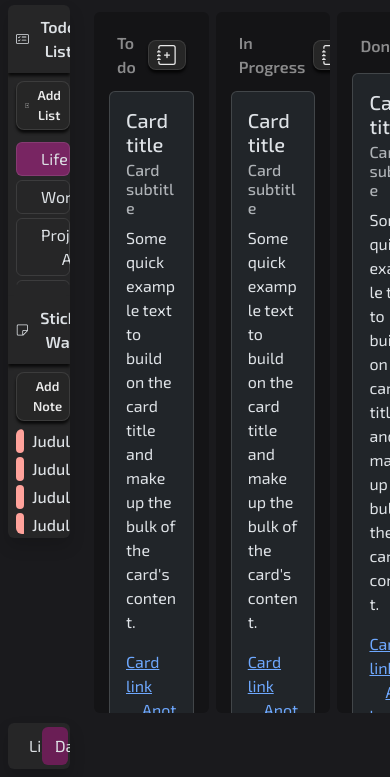
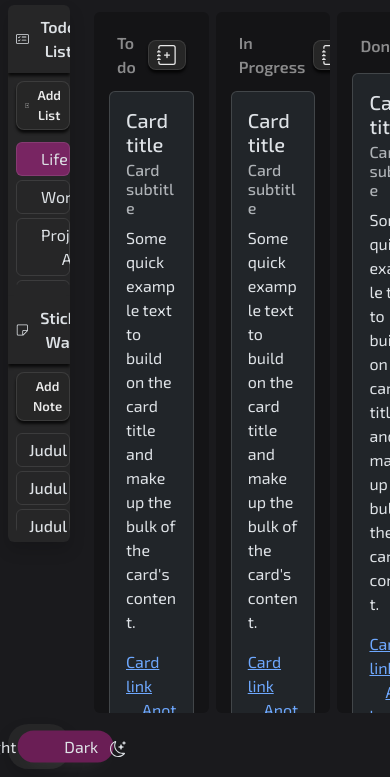
Before and after one commit to Deyand03/TodoList, a plain HTML site: page index.html in a window 390 px wide. Shown: the part 67-844 px from the top of the page. Drawn offline with nearby package versions, Linux system fonts and the light colour scheme; a web font is replaced by a local one.

Commit message:
menambahkan animasi tombol dark mode, menggunakan class position, tidak efektif dan tidak bekerja responsive

```diff
--- a/index.html
+++ b/index.html
@@ -78,7 +78,7 @@
                             </div>
 
                             <!-- List Todo -->
-                            <div class="d-flex flex-column gap-1 list-unstyled ms-2 pb-1 fw-medium rounded list-sticky" style="max-height: 150px;">
+                            <div class="d-flex flex-column gap-1 ms-2 pb-1 fw-medium rounded list-sticky" style="max-height: 150px;">
                                 <div class="rounded list-items mt-1" style="background-color: rgba(156, 37, 125, 0.7);">
                                     <button class="btn d-flex align-items-center gap-3 p-2 py-1 border-0" style="width: 100%;">
                                         <svg xmlns="http://www.w3.org/2000/svg" width="20" height="20" fill="currentColor" class="bi bi-activity" viewBox="0 0 16 16"><path fill-rule="evenodd" d="M6 2a.5.5 0 0 1 .47.33L10 12.036l1.53-4.208A.5.5 0 0 1 12 7.5h3.5a.5.5 0 0 1 0 1h-3.15l-1.88 5.17a.5.5 0 0 1-.94 0L6 3.964 4.47 8.171A.5.5 0 0 1 4 8.5H.5a.5.5 0 0 1 0-1h3.15l1.88-5.17A.5.5 0 0 1 6 2"/></svg>
@@ -153,43 +153,32 @@
                                 </button>
                             </div>
                             <!-- List Sticky -->
-                            <div class="d-flex flex-column gap-1 list-unstyled ms-2 mb-1 fw-medium rounded list-sticky" style="max-height: 105px;">
-                                <div class="d-flex gap-2">
+                            <div class="d-flex flex-column gap-1 ms-2 mb-2 pb-1 pt-1 fw-medium rounded list-sticky" style="max-height: 105px;">
+                                <div class="d-flex gap-2 rounded list-items p-1">
                                     <div class="rounded"
                                         style="width: 24px;height: 24px; background-color: #FFA29B !important;">
                                     </div>
                                     <span id="judul1">Judul</span>
                                 </div>
-                                <div class="d-flex gap-2">
+                                <div class="d-flex gap-2 rounded list-items p-1">
                                     <div class="rounded"
                                         style="width: 24px;height: 24px; background-color: #FFA29B !important;">
                                     </div>
                                     <span id="judul1">Judul</span>
                                 </div>
-                                <div class="d-flex gap-2">
+                                <div class="d-flex gap-2 rounded list-items p-1">
                                     <div class="rounded"
                                         style="width: 24px;height: 24px; background-color: #FFA29B !important;">
                                     </div>
                                     <span id="judul1">Judul</span>
                                 </div>
-                                <div class="d-flex gap-2">
+                                <div class="d-flex gap-2 rounded list-items p-1">
                                     <div class="rounded"
                                         style="width: 24px;height: 24px; background-color: #FFA29B !important;">
                                     </div>
                                     <span id="judul1">Judul</span>
                                 </div>
-                                <div class="d-flex gap-2">
-                                    <div class="rounded"
-                                        style="width: 24px;height: 24px; background-color: #FFA29B !important;">
-                                    </div>
-                                    <span id="judul1">Judul</span>
-                                </div>
-                                <div class="d-flex gap-2">
-                                    <div class="rounded"
-                                        style="width: 24px;height: 24px; background-color: #FFA29B !important;">
-                                    </div>
-                                    <span id="judul1">Judul</span>
-                                </div>
+
                             </div>
                         </div>
                         <!-- List Sticky End -->
@@ -197,11 +186,28 @@
                     <!-- Content End -->
 
                     <!-- Footer -->
-                    <div class="shadow rounded py-1 px-2 d-flex flex-column gap-2 border-list overflow-hidden"
-                        style="background-color: var(--bg-secondary);">
-                        <div class="d-flex">
-                            <button class="btn col-6">Light</button>
-                            <button class="btn col-6" style="background-color: #6A1E55;">Dark</button>
+                    <div class="shadow d-flex flex-column position-relative"
+                        style="background-color: var(--bg-secondary);border-radius: 20px;height: 2.8rem;">
+                        <div class="d-flex justify-content-center gap-4" style="z-index: 3;height: 100%;">
+                            <div class="d-flex align-items-center justify-content-center">
+                                <div class="aspect-ratio 1/1">
+                                    <svg xmlns="http://www.w3.org/2000/svg" width="16" height="16" fill="currentColor" class="bi bi-sun" viewBox="0 0 16 16">
+                                        <path d="M8 11a3 3 0 1 1 0-6 3 3 0 0 1 0 6m0 1a4 4 0 1 0 0-8 4 4 0 0 0 0 8M8 0a.5.5 0 0 1 .5.5v2a.5.5 0 0 1-1 0v-2A.5.5 0 0 1 8 0m0 13a.5.5 0 0 1 .5.5v2a.5.5 0 0 1-1 0v-2A.5.5 0 0 1 8 13m8-5a.5.5 0 0 1-.5.5h-2a.5.5 0 0 1 0-1h2a.5.5 0 0 1 .5.5M3 8a.5.5 0 0 1-.5.5h-2a.5.5 0 0 1 0-1h2A.5.5 0 0 1 3 8m10.657-5.657a.5.5 0 0 1 0 .707l-1.414 1.415a.5.5 0 1 1-.707-.708l1.414-1.414a.5.5 0 0 1 .707 0m-9.193 9.193a.5.5 0 0 1 0 .707L3.05 13.657a.5.5 0 0 1-.707-.707l1.414-1.414a.5.5 0 0 1 .707 0m9.193 2.121a.5.5 0 0 1-.707 0l-1.414-1.414a.5.5 0 0 1 .707-.707l1.414 1.414a.5.5 0 0 1 0 .707M4.464 4.465a.5.5 0 0 1-.707 0L2.343 3.05a.5.5 0 1 1 .707-.707l1.414 1.414a.5.5 0 0 1 0 .708"/>
+                                    </svg>
+                                </div>
+                                <button class="btn border-0" id="light-button">Light</button>
+                            </div>
+                            <div class="d-flex align-items-center justify-content-center" style="z-index: 3;">
+                                <button class="btn border-0" id="dark-button">Dark</button>
+                                <div class="aspect-ratio 1/1">
+                                    <svg xmlns="http://www.w3.org/2000/svg" width="16" height="16" fill="currentColor" class="bi bi-moon-stars" viewBox="0 0 16 16">
+                                        <path d="M6 .278a.77.77 0 0 1 .08.858 7.2 7.2 0 0 0-.878 3.46c0 4.021 3.278 7.277 7.318 7.277q.792-.001 1.533-.16a.79.79 0 0 1 .81.316.73.73 0 0 1-.031.893A8.35 8.35 0 0 1 8.344 16C3.734 16 0 12.286 0 7.71 0 4.266 2.114 1.312 5.124.06A.75.75 0 0 1 6 .278M4.858 1.311A7.27 7.27 0 0 0 1.025 7.71c0 4.02 3.279 7.276 7.319 7.276a7.32 7.32 0 0 0 5.205-2.162q-.506.063-1.029.063c-4.61 0-8.343-3.714-8.343-8.29 0-1.167.242-2.278.681-3.286"/>
+                                        <path d="M10.794 3.148a.217.217 0 0 1 .412 0l.387 1.162c.173.518.579.924 1.097 1.097l1.162.387a.217.217 0 0 1 0 .412l-1.162.387a1.73 1.73 0 0 0-1.097 1.097l-.387 1.162a.217.217 0 0 1-.412 0l-.387-1.162A1.73 1.73 0 0 0 9.31 6.593l-1.162-.387a.217.217 0 0 1 0-.412l1.162-.387a1.73 1.73 0 0 0 1.097-1.097zM13.863.099a.145.145 0 0 1 .274 0l.258.774c.115.346.386.617.732.732l.774.258a.145.145 0 0 1 0 .274l-.774.258a1.16 1.16 0 0 0-.732.732l-.258.774a.145.145 0 0 1-.274 0l-.258-.774a1.16 1.16 0 0 0-.732-.732l-.774-.258a.145.145 0 0 1 0-.274l.774-.258c.346-.115.617-.386.732-.732z"/>
+                                    </svg>
+                                </div>
+                            </div>
+                        </div>
+                        <div class="position-absolute pilihan-mode" style="background-color: var(--my-color) !important; border-radius: 20px;width: 6rem;height: 2rem; z-index: 0;">
                         </div>
                     </div>
                     <!-- Footer End -->
--- a/js/main.js
+++ b/js/main.js
@@ -7,6 +7,10 @@ const countSticky = $('#count-sticky');
 const dashboard = $('#dashboard');
 const btnMenu = $('#btn-dashboard');
 const menu = $('#menu');
+const light = $('#light-button');
+const dark = $('#dark-button')
+const choiceMode = $('.pilihan-mode');
+let isButtonDisable = false;
 const stickyColors = {
     pink: function(color){
         return color.style.backgroundColor = "#FFA29B"
@@ -38,3 +42,10 @@ document.querySelectorAll('.btn-drop').forEach(button => {
         iconDrop.style.transition = "all 0.3s ease-in-out"
     });
 });
+
+light.addEventListener('click', () => {
+    choiceMode.style.transform = "translateX(10%) translateY(20%)"
+})
+dark.addEventListener('click', () => {
+    choiceMode.style.transform = "translateX(110%) translateY(20%)"
+})
--- a/src/style.css
+++ b/src/style.css
@@ -119,6 +119,7 @@
     transition: all 0.15s;
 }
 .list-items:hover{
+    background-color: var(--my-color);
     transform: translateY(-2px);
     box-shadow: 0px 3px 3px 0px rgba(0,0,0,0.75);
 -webkit-box-shadow: 0px 3px 3px 0px rgba(0,0,0,0.75);
@@ -130,3 +131,10 @@
 -webkit-box-shadow: 0px 0px 40px 1px rgba(0,0,0,0.28);
 -moz-box-shadow: 0px 0px 40px 1px rgba(0,0,0,0.28);
 }
+.pilihan-mode{
+    transition: all 0.3s ease-in-out;
+    transform: translateX(10%) translateY(20%);
+    box-shadow: 0px 7px 21px -15px rgba(255,255,255,0.75);
+-webkit-box-shadow: 0px 7px 21px -15px rgba(255,255,255,0.75);
+-moz-box-shadow: 0px 7px 21px -15px rgba(255,255,255,0.75);
+}
```
